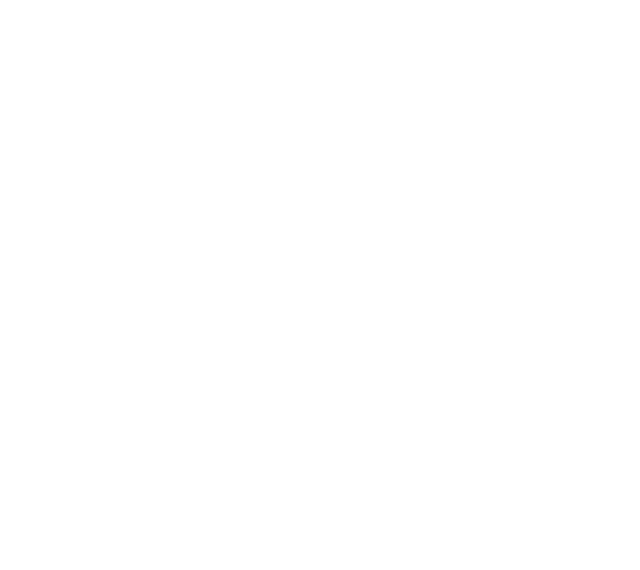
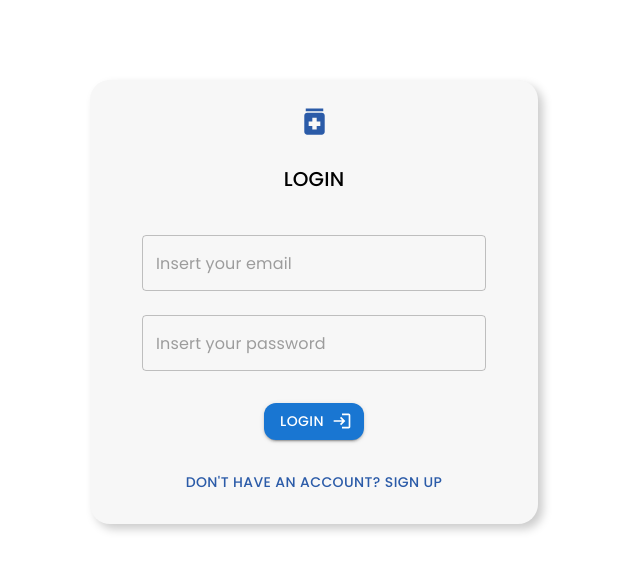
Before and after one commit to GustavoMA26/M1Final-Project, a React (Vite) app: page / in a window 1280 px wide. Before the commit this address had no page. Shown: the top 570 px of the page, without its empty margins (326-966 px from the left). Built offline with nearby package versions, Linux system fonts and the light colour scheme.

Commit message:
feat: login page routing created

```diff
--- a/src/index.css
+++ b/src/index.css
@@ -1,3 +1,4 @@
 * {
     font-family: 'Poppins' !important;
+    margin: 0;
 }
--- a/src/pages/loginPage/login.jsx
+++ b/src/pages/loginPage/login.jsx
@@ -4,11 +4,13 @@
 import HowToRegIcon from '@mui/icons-material/HowToReg';
 import { Box } from "@mui/system";
 import { TextField, Typography } from "@mui/material";
+import MedicationIcon from '@mui/icons-material/Medication';
 
 function Login () {
     const [isSignup, setIsSignup] = useState(false);
     const [inputs, setInputs] = useState({
         name: "",
+        company: "",
         email:"",
         password: ""
     });
@@ -27,20 +29,22 @@
 
     const resetState = () => {
         setIsSignup(!isSignup);
-        setInputs({name: "", email: "", password: ""})
+        setInputs({name: "", company:"", email: "", password: ""})
     };
 
     return (
         <>
             <form onSubmit={handleSubmit}>
                 <Box
+                    backgroundColor="#f7f7f7"
                     display="flex"
                     flexDirection={"column"}
                     maxWidth={400}
                     alignItems="center"
                     justifyContent="center"
                     margin="auto"
-                    marginTop={25}
+                    marginTop={10}
+                    marginBottom={10}
                     padding={3}
                     borderRadius={5}
                     boxShadow={'5px 5px 10px #ccc'}
@@ -49,11 +53,12 @@
                         boxShadow:'10px 10px 20px #ccc'
                     }}}
                 >
+                    <MedicationIcon style={{ color: '#2b5ba8' }} fontSize="large"/>
                     <Typography
                     variant="h6"
                     padding={3}
                     textAlign="center">
-                        {isSignup? "Sign Up" : "Login"}
+                        {isSignup? "SIGN UP" : "LOGIN"}
                     </Typography>
                     {isSignup && <TextField
                         name="name"
@@ -65,7 +70,19 @@
                         placeholder="Insert your name"
                         required= {true}
                         />
-                    }
+                        }
+                    {isSignup && <TextField
+                        name="company"
+                        value={inputs.company || ""}
+                        onChange={handleChange}
+                        margin="normal"
+                        type={"name"}
+                        variant="outlined"
+                        placeholder="Insert your company"
+                        required= {true}
+                        />
+                        }
+
                     <TextField
                         name="email"
                         value={inputs.email}
@@ -96,6 +113,7 @@
                     </Button>
                     <Button
                         onClick={resetState}
+                        style={{ color: '#2b5ba8' }}
                         sx={{marginTop:3, borderRadius:3}}>
                             {isSignup ? "Change to Login" : "Don't have an account? Sign up"}
                     </Button>
--- a/src/routes/index.jsx
+++ b/src/routes/index.jsx
@@ -2,10 +2,12 @@
 import { RegisterPharmacy } from "../pages/registerPharmacy"
 import { RegisterMedicine } from "../pages/registerMedicine"
 import { Map } from "../pages/mapPage"
+import { Login } from "../pages/loginPage/login"
 
 function RoutesApp () {
     return (
         <Routes>
+            <Route element={<Login />} path="/" />
             <Route element={<RegisterPharmacy/>} path="/register-pharmacy" />
             <Route element={<RegisterMedicine/>} path="/register-medicine" />
             <Route element={<Map />} path="/find-pharmacy" />
```
